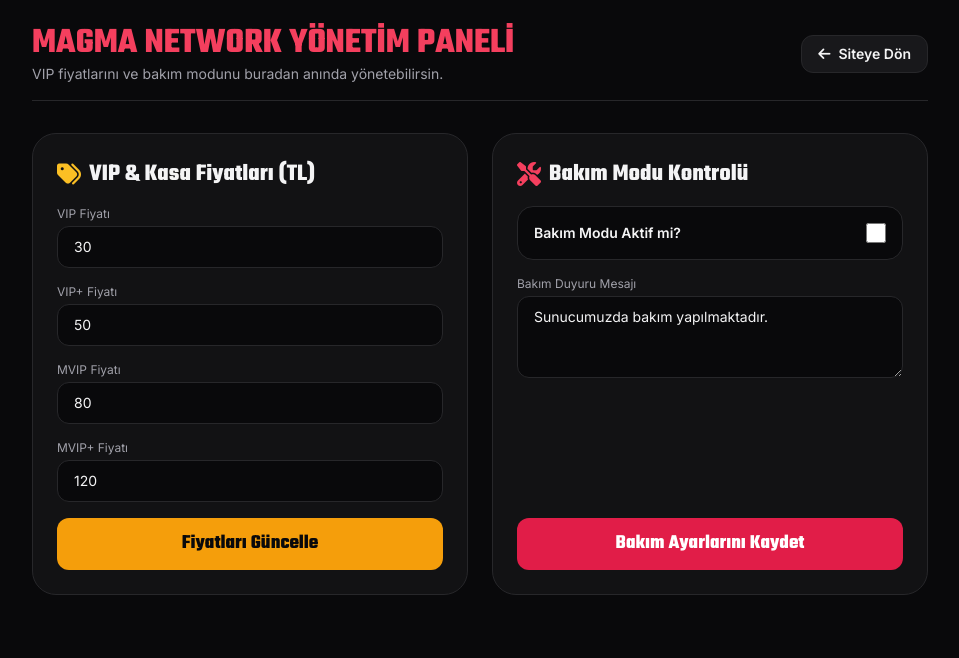
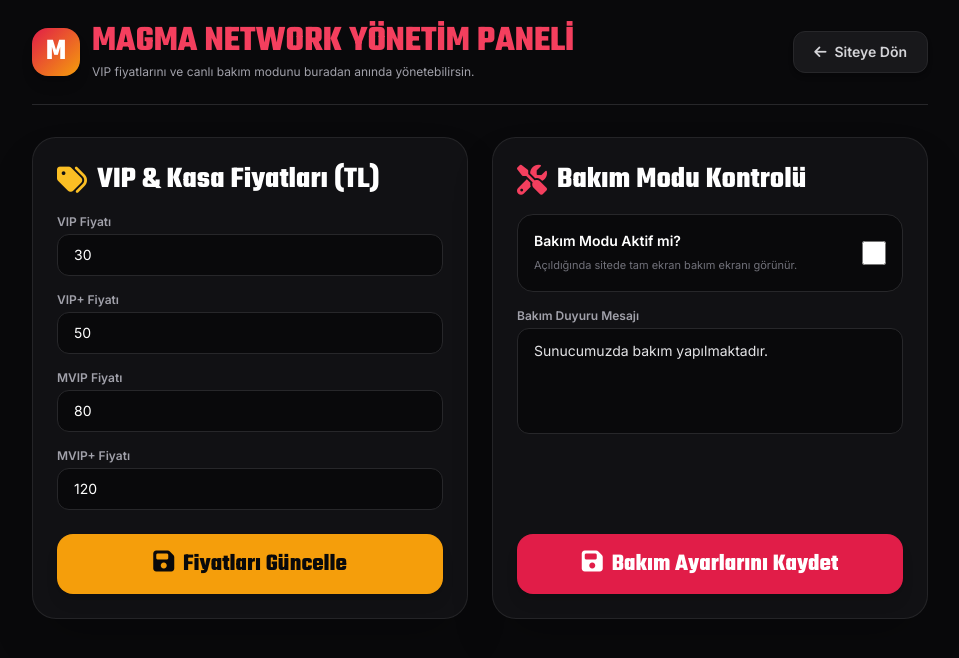
Before and after one commit to palaarda690-blip/magma-factions-web, a plain HTML site: page admin.html in a window 1280 px wide. Shown: the whole page, without its empty margins (160-1119 px from the left). Drawn offline with nearby package versions, Linux system fonts and the light colour scheme; no server answers.

Commit message:
Update admin.html

```diff
--- a/admin.html
+++ b/admin.html
@@ -12,64 +12,87 @@
     <!-- Harici Ayrı CSS Dosyası -->
     <link rel="stylesheet" href="style.css">
 </head>
-<body class="bg-zinc-950 text-zinc-100 min-h-screen p-6">
+<body class="bg-zinc-950 text-zinc-100 min-h-screen p-6 selection:bg-rose-500 selection:text-white">
 
-    <div class="max-w-4xl mx-auto">
+    <div class="max-w-4xl mx-auto space-y-8">
         <!-- Başlık -->
-        <div class="flex items-center justify-between mb-8 pb-4 border-b border-zinc-800">
+        <div class="flex items-center justify-between pb-6 border-b border-zinc-800">
+            <div class="flex items-center gap-3">
+                <div class="w-12 h-12 rounded-2xl bg-gradient-to-br from-rose-600 to-amber-500 flex items-center justify-center font-teko text-3xl font-bold text-white shadow-lg glow-red">
+                    M
+                </div>
                 <div>
-                <h1 class="font-teko text-4xl font-bold text-rose-500 uppercase">Magma Network Yönetim Paneli</h1>
-                <p class="text-sm text-zinc-400">VIP fiyatlarını ve bakım modunu buradan anında yönetebilirsin.</p>
+                    <h1 class="font-teko text-4xl font-bold text-rose-500 uppercase leading-none">Magma Network Yönetim Paneli</h1>
+                    <p class="text-xs text-zinc-400 mt-1">VIP fiyatlarını ve canlı bakım modunu buradan anında yönetebilirsin.</p>
                 </div>
-            <a href="index.html" class="px-4 py-2 bg-zinc-900 border border-zinc-800 rounded-xl text-sm font-semibold hover:border-rose-500 transition flex items-center gap-2">
+            </div>
+            <a href="index.html" class="px-5 py-2.5 bg-zinc-900 border border-zinc-800 rounded-xl text-sm font-semibold hover:border-rose-500 hover:text-white text-zinc-300 transition flex items-center gap-2 shadow-md">
                 <i class="fa-solid fa-arrow-left"></i> Siteye Dön
             </a>
         </div>
 
-        <!-- Fiyat Yönetim Kartları -->
-        <div class="grid grid-cols-1 md:grid-cols-2 gap-6 mb-8">
-            <div class="bg-zinc-900/60 border border-zinc-800 p-6 rounded-3xl">
-                <h3 class="font-teko text-2xl font-bold mb-4 flex items-center gap-2"><i class="fa-solid fa-tags text-amber-400"></i> VIP & Kasa Fiyatları (TL)</h3>
+        <!-- Yönetim Kartları -->
+        <div class="grid grid-cols-1 md:grid-cols-2 gap-6">
+
+            <!-- Fiyat Yönetim Kartı -->
+            <div class="bg-zinc-900/60 border border-zinc-800/90 p-6 rounded-3xl shadow-2xl flex flex-col justify-between">
+                <div>
+                    <h3 class="font-teko text-3xl font-bold mb-4 flex items-center gap-2.5 text-white">
+                        <i class="fa-solid fa-tags text-amber-400"></i> VIP & Kasa Fiyatları (TL)
+                    </h3>
 
                     <div class="space-y-4">
                         <div>
-                        <label class="block text-xs text-zinc-400 mb-1">VIP Fiyatı</label>
-                        <input type="number" id="input-vip" class="w-full bg-zinc-950 border border-zinc-800 rounded-xl px-4 py-2.5 text-sm">
+                            <label class="block text-xs font-semibold text-zinc-400 mb-1">VIP Fiyatı</label>
+                            <input type="number" id="input-vip" class="w-full bg-zinc-950 border border-zinc-800 rounded-xl px-4 py-2.5 text-sm text-white focus:outline-none focus:border-amber-500 transition">
                         </div>
                         <div>
-                        <label class="block text-xs text-zinc-400 mb-1">VIP+ Fiyatı</label>
-                        <input type="number" id="input-vipplus" class="w-full bg-zinc-950 border border-zinc-800 rounded-xl px-4 py-2.5 text-sm">
+                            <label class="block text-xs font-semibold text-zinc-400 mb-1">VIP+ Fiyatı</label>
+                            <input type="number" id="input-vipplus" class="w-full bg-zinc-950 border border-zinc-800 rounded-xl px-4 py-2.5 text-sm text-white focus:outline-none focus:border-amber-500 transition">
                         </div>
                         <div>
-                        <label class="block text-xs text-zinc-400 mb-1">MVIP Fiyatı</label>
-                        <input type="number" id="input-mvip" class="w-full bg-zinc-950 border border-zinc-800 rounded-xl px-4 py-2.5 text-sm">
+                            <label class="block text-xs font-semibold text-zinc-400 mb-1">MVIP Fiyatı</label>
+                            <input type="number" id="input-mvip" class="w-full bg-zinc-950 border border-zinc-800 rounded-xl px-4 py-2.5 text-sm text-white focus:outline-none focus:border-rose-500 transition">
                         </div>
                         <div>
-                        <label class="block text-xs text-zinc-400 mb-1">MVIP+ Fiyatı</label>
-                        <input type="number" id="input-mvipplus" class="w-full bg-zinc-950 border border-zinc-800 rounded-xl px-4 py-2.5 text-sm">
+                            <label class="block text-xs font-semibold text-zinc-400 mb-1">MVIP+ Fiyatı</label>
+                            <input type="number" id="input-mvipplus" class="w-full bg-zinc-950 border border-zinc-800 rounded-xl px-4 py-2.5 text-sm text-white focus:outline-none focus:border-rose-500 transition">
                         </div>
-                    <button onclick="savePricesFromAdmin()" class="w-full py-3 bg-amber-500 hover:bg-amber-400 text-zinc-950 font-bold font-teko text-xl rounded-xl transition">Fiyatları Güncelle</button>
                     </div>
                 </div>
 
+                <button onclick="savePricesFromAdmin()" class="w-full py-3.5 bg-amber-500 hover:bg-amber-400 text-zinc-950 font-bold font-teko text-2xl rounded-2xl transition shadow-lg mt-6">
+                    <i class="fa-solid fa-floppy-disk mr-1"></i> Fiyatları Güncelle
+                </button>
+            </div>
+
             <!-- Bakım Modu Yönetimi -->
-            <div class="bg-zinc-900/60 border border-zinc-800 p-6 rounded-3xl flex flex-col justify-between">
+            <div class="bg-zinc-900/60 border border-zinc-800/90 p-6 rounded-3xl shadow-2xl flex flex-col justify-between">
                 <div>
-                    <h3 class="font-teko text-2xl font-bold mb-4 flex items-center gap-2"><i class="fa-solid fa-screwdriver-wrench text-rose-500"></i> Bakım Modu Kontrolü</h3>
+                    <h3 class="font-teko text-3xl font-bold mb-4 flex items-center gap-2.5 text-white">
+                        <i class="fa-solid fa-screwdriver-wrench text-rose-500"></i> Bakım Modu Kontrolü
+                    </h3>
 
                     <div class="space-y-4">
                         <div class="flex items-center justify-between bg-zinc-950 p-4 rounded-2xl border border-zinc-800">
-                            <span class="text-sm font-semibold">Bakım Modu Aktif mi?</span>
-                            <input type="checkbox" id="maintToggle" class="w-5 h-5 accent-rose-500 cursor-pointer">
+                            <div>
+                                <span class="text-sm font-semibold text-white block">Bakım Modu Aktif mi?</span>
+                                <span class="text-[11px] text-zinc-500">Açıldığında sitede tam ekran bakım ekranı görünür.</span>
+                            </div>
+                            <input type="checkbox" id="maintToggle" class="w-6 h-6 accent-rose-500 cursor-pointer rounded-lg">
                         </div>
                         <div>
-                            <label class="block text-xs text-zinc-400 mb-1">Bakım Duyuru Mesajı</label>
-                            <textarea id="maintMsg" rows="3" class="w-full bg-zinc-950 border border-zinc-800 rounded-xl px-4 py-2.5 text-sm"></textarea>
+                            <label class="block text-xs font-semibold text-zinc-400 mb-1">Bakım Duyuru Mesajı</label>
+                            <textarea id="maintMsg" rows="4" placeholder="Örn: Sunucumuzda bakım yapılmaktadır. Kısa süre sonra tekrar aktif olacağız!" class="w-full bg-zinc-950 border border-zinc-800 rounded-xl px-4 py-3 text-sm text-zinc-200 focus:outline-none focus:border-rose-500 transition resize-none"></textarea>
                         </div>
                     </div>
                 </div>
-                <button onclick="saveMaintenanceFromAdmin()" class="w-full py-3 bg-rose-600 hover:bg-rose-500 text-white font-bold font-teko text-xl rounded-xl transition mt-6">Bakım Ayarlarını Kaydet</button>
+
+                <button onclick="saveMaintenanceFromAdmin()" class="w-full py-3.5 bg-rose-600 hover:bg-rose-500 text-white font-bold font-teko text-2xl rounded-2xl transition shadow-lg glow-red mt-6">
+                    <i class="fa-solid fa-floppy-disk mr-1"></i> Bakım Ayarlarını Kaydet
+                </button>
             </div>
+
         </div>
     </div>
 
```
Lines whose indentation alone changed are shown as unchanged.
